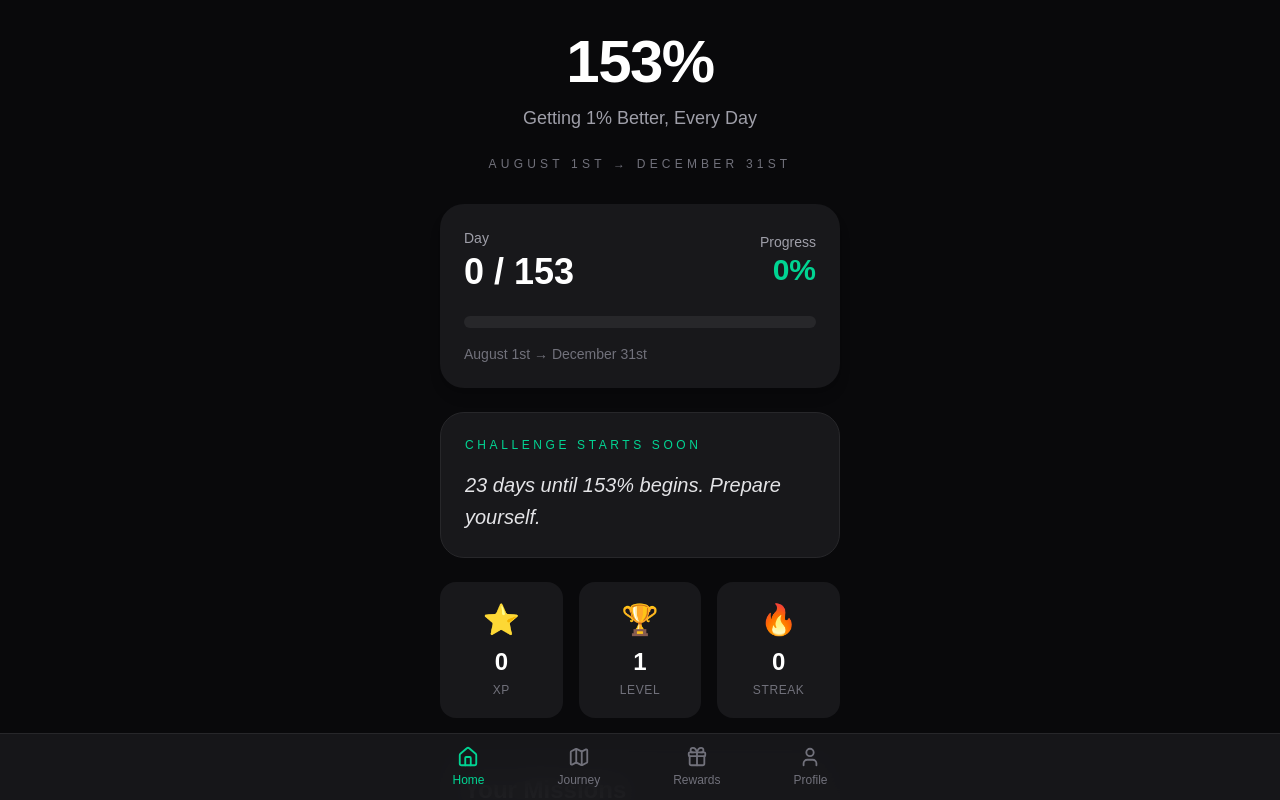
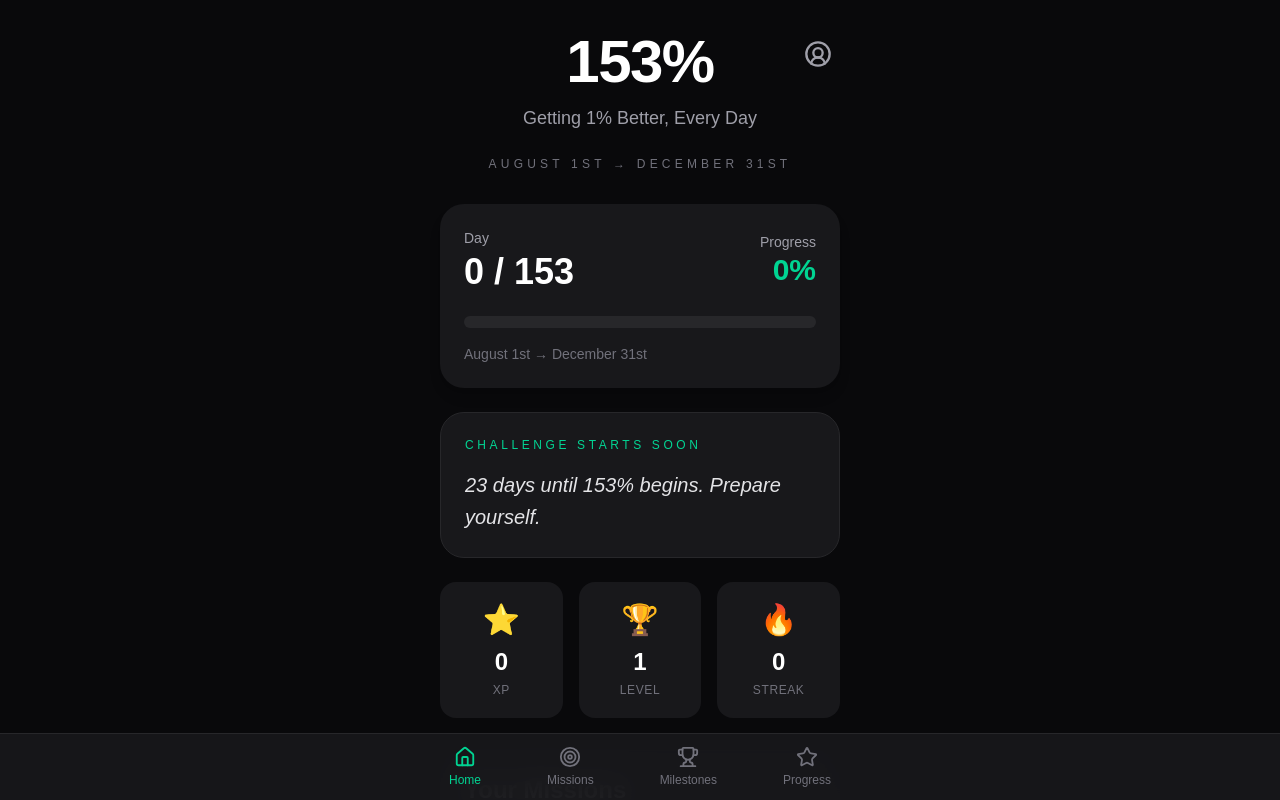
Before and after one commit to DylanWright26/153percent, a Next.js app: page / in a window 1280 px wide. Shown: the top 800 px of the page. Built offline with nearby package versions, Linux system fonts and the light colour scheme; no server answers.

Commit message:
App restructure and navigation updates

```diff
--- a/app/profile/page.tsx
+++ b/app/account/page.tsx
@@ -3,44 +3,26 @@ import { ChevronRight } from "lucide-react";
 
 const items = [
   {
-    title: "Missions",
-    description: "Manage your daily missions",
-    href: "/profile/missions",
-    icon: "🎯",
-  },
-  {
-    title: "Categories",
-    description: "Organise your missions",
-    href: "/profile/categories",
-    icon: "📂",
-  },
-  {
-    title: "Rewards",
-    description: "Create your own rewards",
-    href: "/profile/rewards",
-    icon: "🎁",
-  },
-  {
     title: "Achievements",
-    description: "Build custom milestones",
-    href: "/profile/achievements",
+    description: "View your unlocked achievements",
+    href: "/account/achievements",
     icon: "🏆",
   },
   {
     title: "Settings",
-    description: "Challenge settings",
-    href: "/profile/settings",
+    description: "Manage your account",
+    href: "/account/settings",
     icon: "⚙️",
   },
 ];
 
-export default function ProfilePage() {
+export default function AccountPage() {
   return (
     <main className="min-h-screen bg-zinc-950 text-white pb-24">
       <div className="mx-auto max-w-md px-6 py-8">
 
         <h1 className="text-4xl font-bold">
-          👤 Profile
+          👤 Account
         </h1>
 
         <p className="mt-2 text-zinc-500">
@@ -53,10 +35,9 @@ export default function ProfilePage() {
             <Link
               key={item.title}
               href={item.href}
-              className="flex items-center justify-between border-b border-zinc-800 p-5 hover:bg-zinc-800 transition"
+              className="flex items-center justify-between border-b border-zinc-800 p-5 transition hover:bg-zinc-800"
             >
               <div>
-
                 <h2 className="font-semibold text-lg">
                   {item.icon} {item.title}
                 </h2>
@@ -64,7 +45,6 @@ export default function ProfilePage() {
                 <p className="text-sm text-zinc-500">
                   {item.description}
                 </p>
-
               </div>
 
               <ChevronRight className="text-zinc-500" />
--- /dev/null
+++ b/app/milestones/page.tsx
@@ -0,0 +1,46 @@
+export default function MilestonesPage() {
+  return (
+    <main className="min-h-screen bg-zinc-950 text-white pb-24">
+      <div className="mx-auto max-w-md px-6 py-8">
+
+        <h1 className="text-4xl font-bold">
+          🏆 Milestones
+        </h1>
+
+        <p className="mt-2 text-zinc-500">
+          Long-term goals that define your journey.
+        </p>
+
+        <div className="mt-8 rounded-3xl bg-zinc-900 p-6">
+
+          <h2 className="text-xl font-semibold">
+            Coming Soon
+          </h2>
+
+          <p className="mt-3 text-zinc-400 leading-relaxed">
+            Milestones are your biggest goals.
+            Unlike missions, they don't reset.
+          </p>
+
+          <div className="mt-6 space-y-3">
+
+            <div className="rounded-xl bg-zinc-800 p-4">
+              🏃 Run a 5K under 28:00
+            </div>
+
+            <div className="rounded-xl bg-zinc-800 p-4">
+              💪 Bench Press 100kg
+            </div>
+
+            <div className="rounded-xl bg-zinc-800 p-4">
+              💰 Save £5,000
+            </div>
+
+          </div>
+
+        </div>
+
+      </div>
+    </main>
+  );
+}
--- a/app/missions/edit/[id]/page.tsx
+++ b/app/missions/edit/[id]/page.tsx
@@ -38,7 +38,7 @@ export default function EditMissionPage() {
 
     if (error) {
       alert(error.message);
-      router.push("/profile/missions");
+      router.push("/account/missions");
       return;
     }
 
--- /dev/null
+++ b/app/progress/page.tsx
@@ -0,0 +1,31 @@
+export default function ProgressPage() {
+  return (
+    <main className="min-h-screen bg-zinc-950 text-white pb-24">
+      <div className="mx-auto max-w-md px-6 py-8">
+
+        <h1 className="text-4xl font-bold">
+          ⭐ Progress
+        </h1>
+
+        <p className="mt-2 text-zinc-500">
+          Everything you've earned.
+        </p>
+
+        <div className="mt-8 rounded-3xl bg-zinc-900 p-6">
+
+          <h2 className="text-xl font-semibold">
+            Coming Soon
+          </h2>
+
+          <p className="mt-3 text-zinc-400 leading-relaxed">
+            This page will become your personal progression hub,
+            including your level, XP, streaks, achievements,
+            rewards, logs and lifetime statistics.
+          </p>
+
+        </div>
+
+      </div>
+    </main>
+  );
+}
--- a/components/BottomNav.tsx
+++ b/components/BottomNav.tsx
@@ -4,9 +4,9 @@ import Link from "next/link";
 import { usePathname } from "next/navigation";
 import {
   House,
-  Map,
-  Gift,
-  User,
+  Target,
+  Trophy,
+  Star,
 } from "lucide-react";
 
 const links = [
@@ -16,19 +16,19 @@ const links = [
     icon: House,
   },
   {
-    href: "/journey",
-    label: "Journey",
-    icon: Map,
+    href: "/missions",
+    label: "Missions",
+    icon: Target,
   },
   {
-    href: "/rewards",
-    label: "Rewards",
-    icon: Gift,
+    href: "/milestones",
+    label: "Milestones",
+    icon: Trophy,
   },
   {
-    href: "/profile",
-    label: "Profile",
-    icon: User,
+    href: "/progress",
+    label: "Progress",
+    icon: Star,
   },
 ];
 
@@ -38,11 +38,12 @@ export default function BottomNav() {
   return (
     <nav className="fixed bottom-0 left-0 right-0 border-t border-zinc-800 bg-zinc-900/95 backdrop-blur-lg">
       <div className="mx-auto flex max-w-md justify-around py-3">
-
         {links.map((link) => {
           const Icon = link.icon;
 
-          const active = pathname === link.href;
+          const active =
+            pathname === link.href ||
+            pathname.startsWith(link.href + "/");
 
           return (
             <Link
@@ -62,7 +63,6 @@ export default function BottomNav() {
             </Link>
           );
         })}
-
       </div>
     </nav>
   );
--- a/components/Header.tsx
+++ b/components/Header.tsx
@@ -1,6 +1,17 @@
+import Link from "next/link";
+import { CircleUserRound } from "lucide-react";
+
 export default function Header() {
   return (
-    <header className="text-center">
+    <header className="relative text-center">
+
+      <Link
+        href="/account"
+        className="absolute right-0 top-0 rounded-full p-2 text-zinc-400 transition hover:bg-zinc-800 hover:text-white"
+      >
+        <CircleUserRound size={28} />
+      </Link>
+
       <h1 className="text-6xl font-black tracking-tight">
         153%
       </h1>
@@ -12,6 +23,7 @@ export default function Header() {
       <p className="mt-6 text-xs uppercase tracking-[0.35em] text-zinc-500">
         August 1st → December 31st
       </p>
+
     </header>
   );
 }
```
Also changed, not shown: app/account/achievements/page.tsx (renamed from app/profile/achievements/page.tsx), app/account/categories/page.tsx (renamed from app/profile/categories/page.tsx), app/account/rewards/page.tsx (renamed from app/profile/rewards/page.tsx), app/account/settings/page.tsx (renamed from app/profile/settings/page.tsx), app/missions/page.tsx (renamed from app/profile/missions/page.tsx), 1 other file (tests, documents, lock files or other folders).
